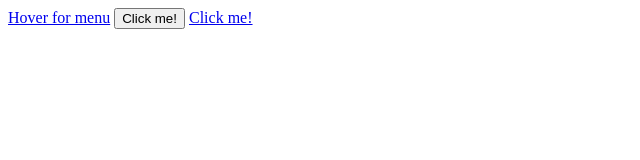
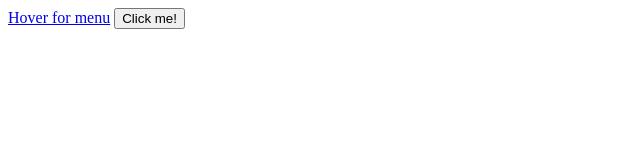
Before and after one commit to Ahantya/ahantya.github.io, a plain HTML site: page index.html in a window 1280 px wide. Shown: the full height of the page, 0-640 px from the left. Drawn offline with Linux system fonts and the light colour scheme.

Commit message:
Update index.html

```diff
--- a/index.html
+++ b/index.html
@@ -31,7 +31,6 @@
     <a href="#">Link 5</a>
   </div>
     <button onclick="alert('Hello, world!')">Click me!</button>
-    <a href="#" onclick="alert('Hello, world!')">Click me!</a>
 </div>
 
 </body>
```
